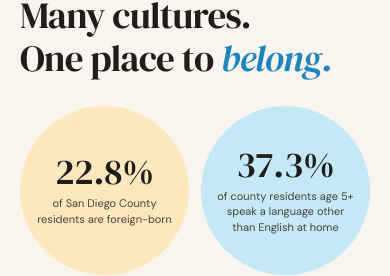
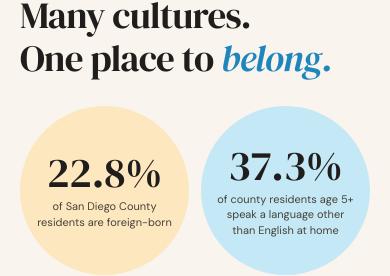
Before and after one commit to avafrohna/you-belong, a React (Vite) app: page / in a window 390 px wide. Shown: the part 2730-3006 px from the top of the page. Built offline with nearby package versions, Linux system fonts and the light colour scheme.

Commit message:
Emphasize homepage community percentages

```diff
--- a/src/sunlit-shore.css
+++ b/src/sunlit-shore.css
@@ -195,7 +195,7 @@
   background: var(--sand);
 }
 .mission-section .community-facts > div + div { background: var(--sky); }
-.mission-section .community-facts dt { font-size: clamp(34px, 3.4vw, 46px); line-height: 1; }
+.mission-section .community-facts dt { font-size: clamp(40px, 4vw, 54px); font-weight: 700; line-height: 1; }
 .mission-section .community-facts dd { font-size: 13px; line-height: 1.45; margin: 0; max-width: 168px; }
 .community-facts-source a { color: var(--link); }
 
@@ -291,7 +291,7 @@
   .category-card { min-height: 310px; padding: 28px; }
   .mission-section { grid-template-columns: 1fr; gap: 28px; }
   .mission-copy { padding-top: 0; }
-  .mission-section .community-facts dt { font-size: 46px; }
+  .mission-section .community-facts dt { font-size: 54px; }
   .mission-section .community-facts dd { font-size: 14px; }
   .callout-content { grid-template-columns: 1fr; }
   .callout-content .button { width: fit-content; max-width: none; }
@@ -326,7 +326,7 @@
   .mission-section h2 { font-size: 37px; }
   .mission-section .community-facts { gap: 12px; }
   .mission-section .community-facts > div { padding: 16px; gap: 6px; }
-  .mission-section .community-facts dt { font-size: 36px; }
+  .mission-section .community-facts dt { font-size: 42px; }
   .mission-section .community-facts dd { font-size: 11px; line-height: 1.4; }
   .mission-copy p { font-size: 15px; }
   .callout-band { width: calc(100% - 24px); border-radius: 28px; margin-bottom: 24px; }
@@ -347,7 +347,7 @@
     .hero .eyebrow { font-size: 7px; }
   .mission-section .community-facts { gap: 8px; }
   .mission-section .community-facts > div { padding: 12px; }
-  .mission-section .community-facts dt { font-size: 32px; }
+  .mission-section .community-facts dt { font-size: 38px; }
   .mission-section .community-facts dd { font-size: 10px; }
   .collage-caption { font-size: 8px; }
 }
```
